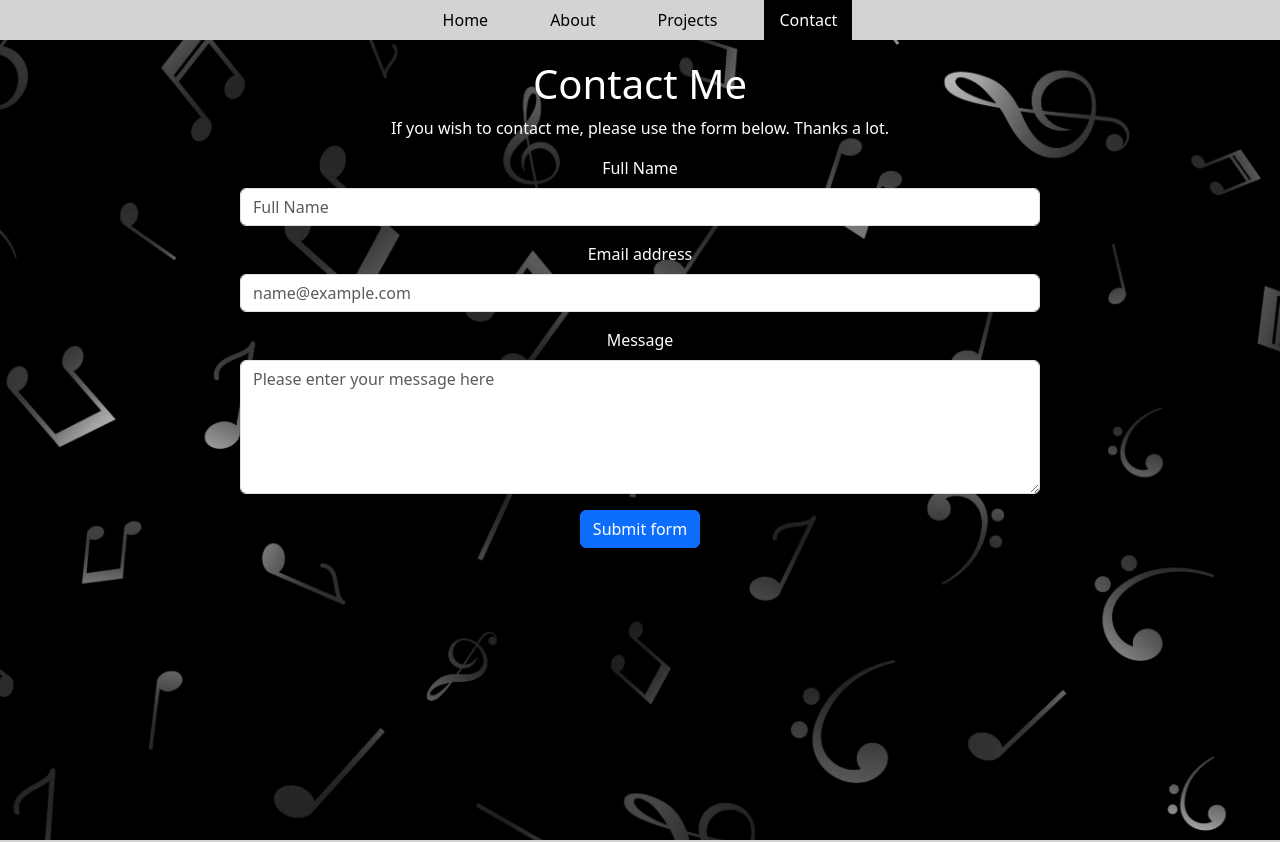
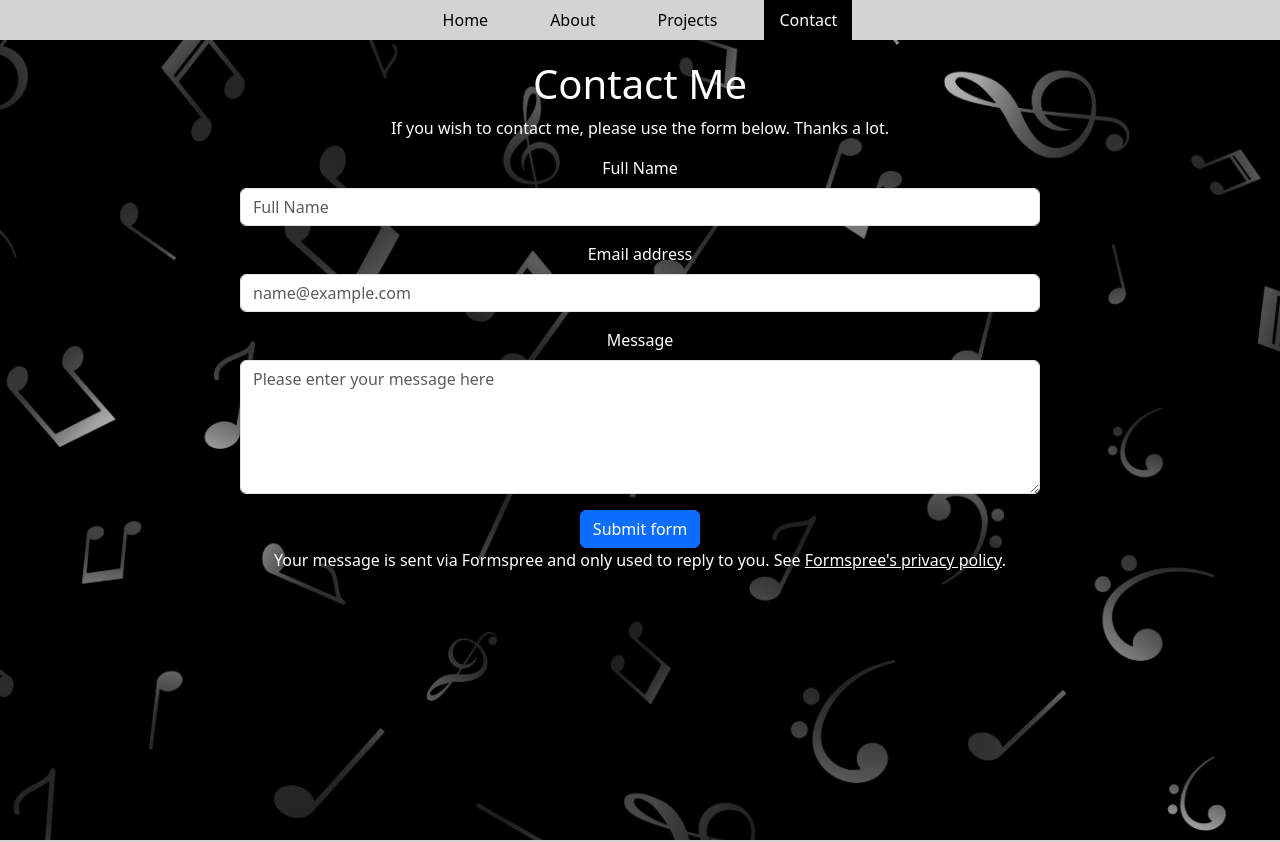
Before and after one commit to hannahro15/Hannah-Portfolio-Site, a React (Create React App) app: page /Hannah-Portfolio-Site/contact in a window 1280 px wide. Shown: the top 842 px of the page. Built offline with nearby package versions, Linux system fonts and the light colour scheme.

Commit message:
Add privacy not to contact form

```diff
--- a/src/pages/contact/Contact.css
+++ b/src/pages/contact/Contact.css
@@ -9,3 +9,8 @@
     max-width: 800px;
     margin: 0 auto;
 }
+
+.privacy-note a {
+    color: white;
+    text-decoration: underline;
+}
--- a/src/pages/contact/Contact.js
+++ b/src/pages/contact/Contact.js
@@ -27,6 +27,10 @@ function Contact() {
                 </Form.Group>
                 <Button className="btn-primary" type="submit">Submit form</Button>
             </Form>
+            <p className="privacy-note">
+                Your message is sent via Formspree and only used to reply to you.
+                See <a href="https://formspree.io/legal/privacy-policy" target="_blank" rel="noopener noreferrer">Formspree's privacy policy</a>.
+            </p>
         </main>
     )
 };
```
